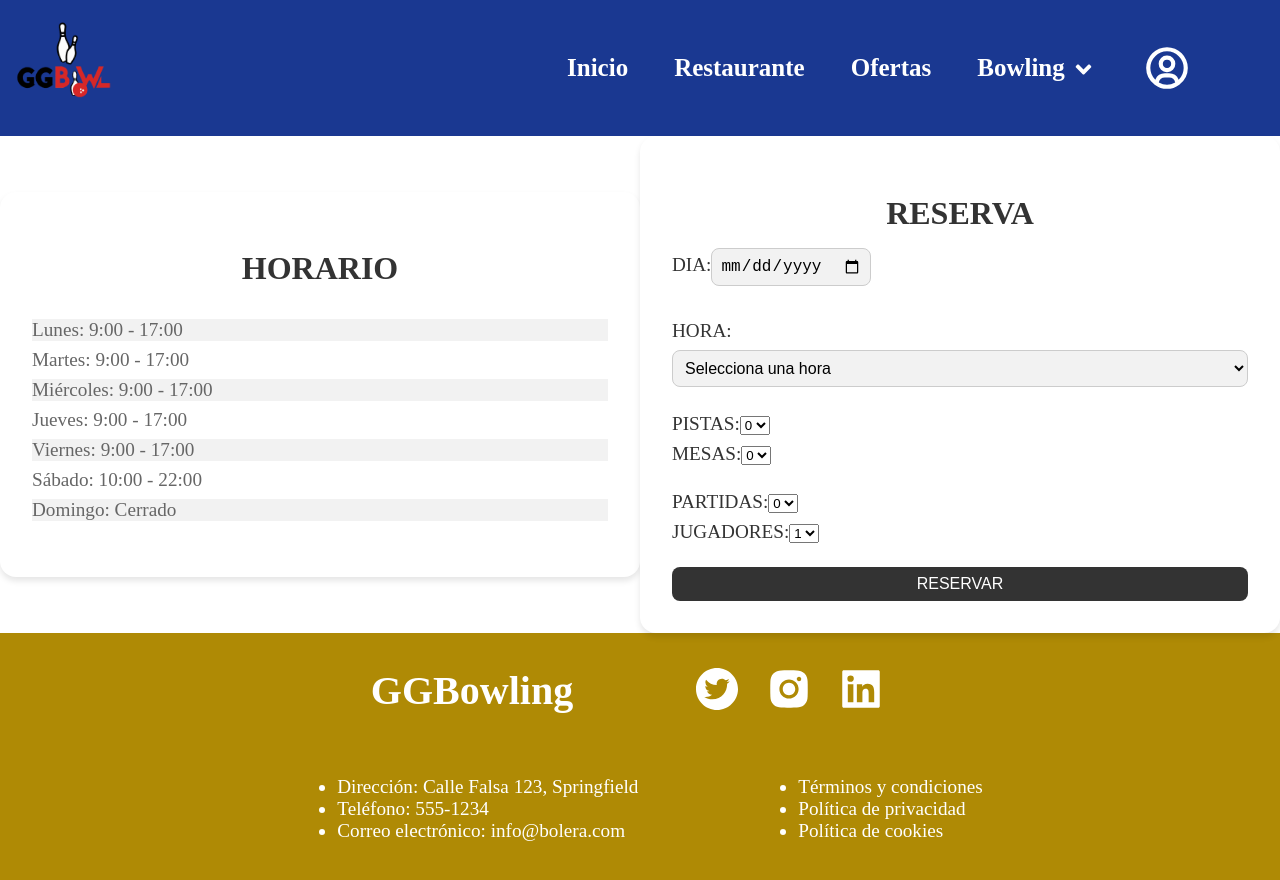
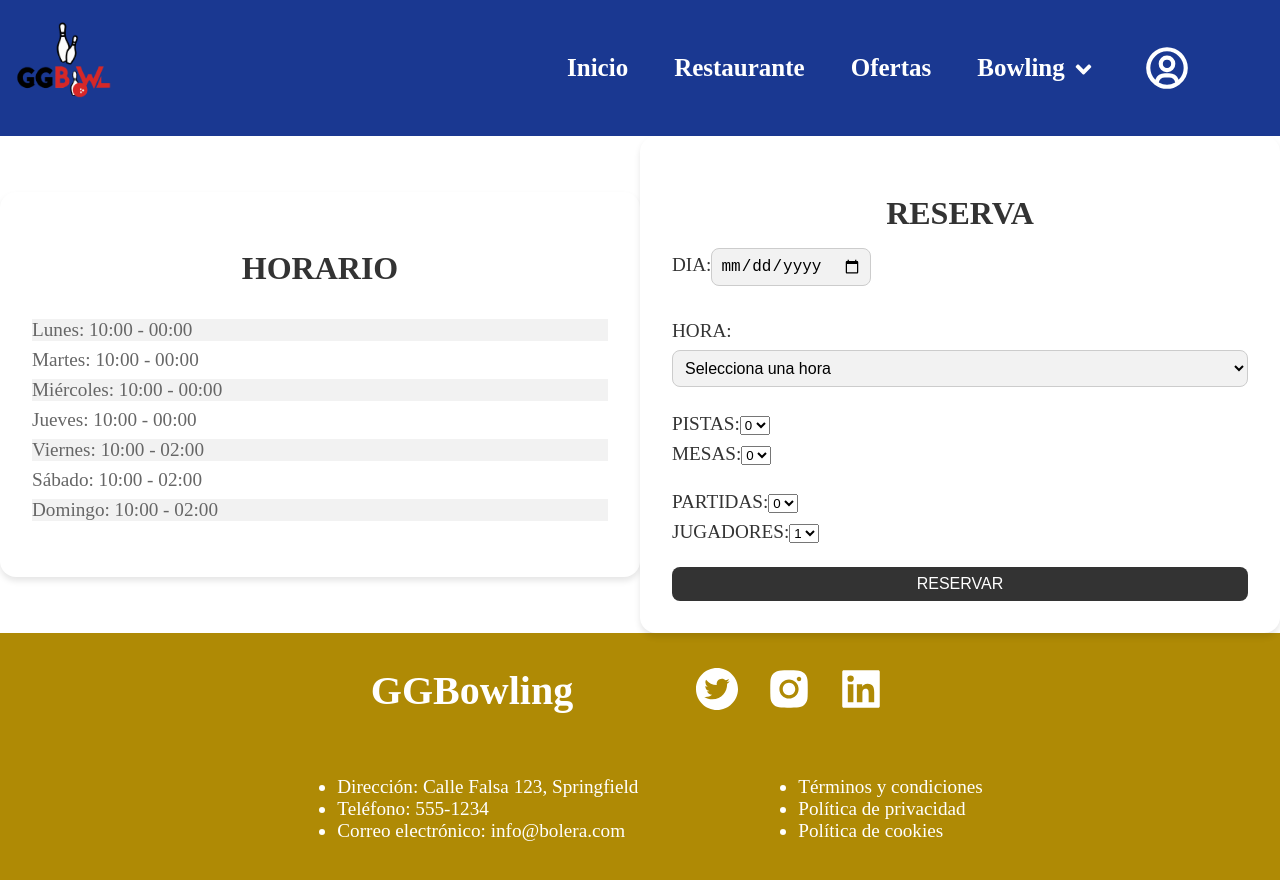
Before and after one commit to ivangarciagarcia/GGBowling, a React (Create React App) app in the folder ggbowling-front/: page /booking in a window 1280 px wide. Shown: the top 880 px of the page. Built offline with nearby package versions, Linux system fonts and the light colour scheme.

Commit message:
done with bugs

```diff
--- a/ggbowling-front/src/modules/booking/Booking.tsx
+++ b/ggbowling-front/src/modules/booking/Booking.tsx
@@ -2,8 +2,16 @@ import { NavBar } from 'src/components/navBar/NavBar';
 import './booking.scss';
 import { Footer } from 'src/components/footer/Footer';
 import { useEffect } from 'react';
+import axios from 'axios';
+import { FRONT_BASE_URL, SERVER_BASE_URL } from 'src/config/Config';
+import { useNavigate } from 'react-router-dom';
 
 export const Booking = () => {
+  axios.defaults.baseURL = SERVER_BASE_URL;
+  axios.defaults.headers.common['Access-Control-Allow-Origin'] = FRONT_BASE_URL;
+  const navigate = useNavigate();
+
+
   useEffect(() => {
     const horaSelect = document.getElementById('hora') as HTMLSelectElement;
     const horaActual = new Date().getHours();
@@ -35,7 +43,19 @@ export const Booking = () => {
   }, []);
 
   function handleReserva() {
-    console.log('RESERVA HECHA');
+    axios
+      .request({
+        url: '/reserva/create',
+        method: 'POST',
+        baseURL: SERVER_BASE_URL,
+      })
+      .then((response) => {
+        console.log(response.data);
+        navigate('/profile');
+      })
+      .catch((error) => {
+        console.log(error);
+      });
   }
 
   return (
@@ -57,13 +77,13 @@ export const Booking = () => {
           <div className="column">
             <h2>Horario</h2>
             <ul>
-              <li>Lunes: 9:00 - 17:00</li>
-              <li>Martes: 9:00 - 17:00</li>
-              <li>Miércoles: 9:00 - 17:00</li>
-              <li>Jueves: 9:00 - 17:00</li>
-              <li>Viernes: 9:00 - 17:00</li>
-              <li>Sábado: 10:00 - 22:00</li>
-              <li>Domingo: Cerrado</li>
+              <li>Lunes: 10:00 - 00:00</li>
+              <li>Martes: 10:00 - 00:00</li>
+              <li>Miércoles: 10:00 - 00:00</li>
+              <li>Jueves: 10:00 - 00:00</li>
+              <li>Viernes: 10:00 - 02:00</li>
+              <li>Sábado: 10:00 - 02:00</li>
+              <li>Domingo: 10:00 - 02:00</li>
             </ul>
           </div>
 
@@ -100,7 +120,9 @@ export const Booking = () => {
                 <option value="24">24:00</option>
               </select>
             </label>
+
             <br />
+
             <label className="pistas">
               Pistas:
               <select name="pistas">
@@ -113,6 +135,7 @@ export const Booking = () => {
                 <option value="6">6</option>
               </select>
             </label>
+
             <label className="mesas">
               Mesas:
               <select name="mesas">
@@ -123,7 +146,9 @@ export const Booking = () => {
                 <option value="4">4</option>
               </select>
             </label>
+
             <br />
+
             <label className="partidas">
               Partidas:
               <select name="partidas">
@@ -132,6 +157,7 @@ export const Booking = () => {
                 <option value="2">2</option>
               </select>
             </label>
+
             <label className="jugadores">
               Jugadores:
               <select name="jugadores">
@@ -144,6 +170,7 @@ export const Booking = () => {
               </select>
               <br />
             </label>
+
             <button className="button" type="button" onClick={handleReserva}>
               Reservar
             </button>
```
Also changed, not shown: 2 other files (tests, documents, lock files or other folders).
